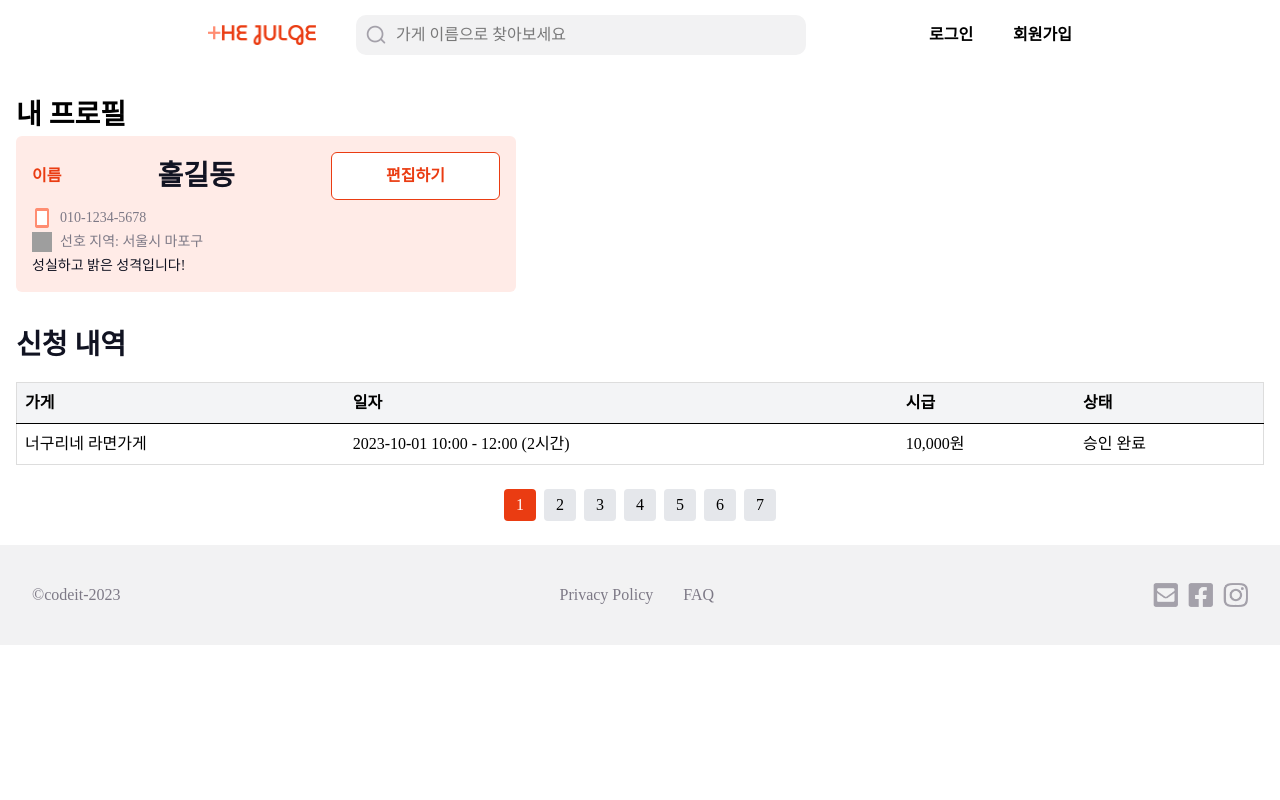
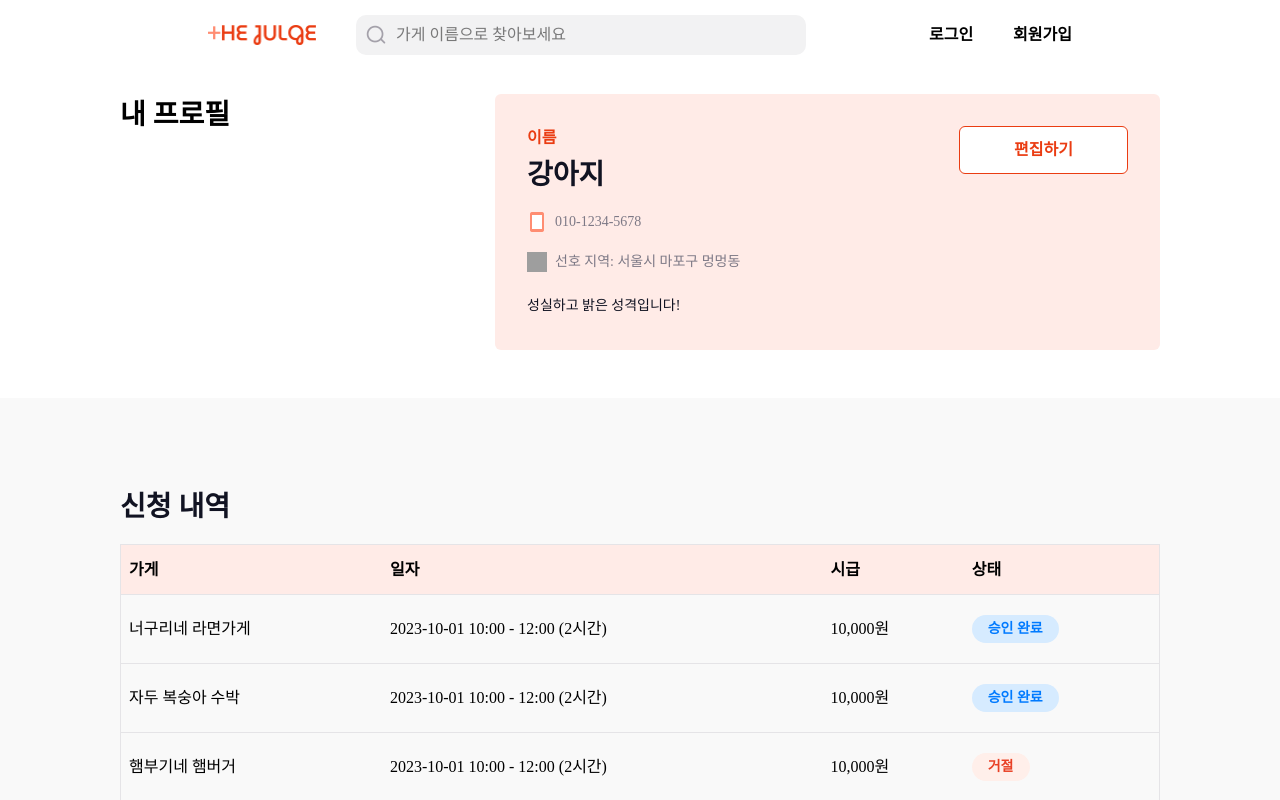
Before and after one commit to TopiaYu/thejulge15-8, a Next.js app: page /member/myprofile in a window 1280 px wide. Shown: the top 800 px of the page. Built offline with nearby package versions, Linux system fonts and the light colour scheme; grey boxes are pictures that could not be loaded.

Commit message:
style: 내 프로필 등록페이지 2차 ui 구현

```diff
--- a/src/app/member/myprofile/page.tsx
+++ b/src/app/member/myprofile/page.tsx
@@ -1,5 +1,4 @@
 // 알바님 마이프로필 페이지
-
 'use client';
 
 import { useState } from 'react';
@@ -7,7 +6,6 @@ import { useRouter } from 'next/navigation';
 import MyProfileCard from '@/components/member/myprofile/MyProfileCard';
 import ApplyHistory from '@/components/member/myprofile/ApplyHistory';
 import NoticePopup from '@/components/member/myprofile/NoticePopup';
-import Pagination from '@/components/member/myprofile/Pagination';
 import EmptyState from '@/components/member/myprofile/EmptyState';
 
 const mockApplyData = [
@@ -16,6 +14,34 @@ const mockApplyData = [
     title: '너구리네 라면가게',
     date: '2023-10-01 10:00 - 12:00 (2시간)',
     status: '승인 완료',
+    hourlyPay: '10,000원',
+  },
+  {
+    id: 2,
+    title: '자두 복숭아 수박',
+    date: '2023-10-01 10:00 - 12:00 (2시간)',
+    status: '승인 완료',
+    hourlyPay: '10,000원',
+  },
+  {
+    id: 3,
+    title: '햄부기네 햄버거',
+    date: '2023-10-01 10:00 - 12:00 (2시간)',
+    status: '거절',
+    hourlyPay: '10,000원',
+  },
+  {
+    id: 4,
+    title: '김볶천국',
+    date: '2023-10-01 10:00 - 12:00 (2시간)',
+    status: '대기중',
+    hourlyPay: '10,000원',
+  },
+  {
+    id: 5,
+    title: '다이어트 건강식단',
+    date: '2023-10-01 10:00 - 12:00 (2시간)',
+    status: '대기중',
     hourlyPay: '10,000원',
   },
 ];
@@ -27,32 +53,43 @@ const Page = () => {
   const router = useRouter();
 
   const handleClick = () => {
-    router.push('/member/notice');
+    router.push('/');
   };
 
   const hasApplied = mockApplyData.length > 0;
 
   return (
-    <div className="px-4 py-6">
-      {/* 헤더 */}
-      <div className="flex justify-between items-center">
+    <div className="w-full">
+      {/* 상단 섹션: 내 프로필 */}
+      <section className="w-full bg-white pt-6 pb-12">
+        <div className="px-4 sm:px-6 lg:px-20 max-w-[1200px] mx-auto  gap-6">
+          <div className="flex flex-col lg:flex-row justify-between items-start">
+            {/* 왼쪽: 제목 */}
+            <div>
               <h2 className="text-[28px] font-bold">내 프로필</h2>
-        {showNotice && <NoticePopup notices={dummyNotices} onClose={() => setShowNotice(false)} />}
+              {showNotice && (
+                <div className="mt-4">
+                  <NoticePopup notices={dummyNotices} onClose={() => setShowNotice(false)} />
+                </div>
+              )}
             </div>
 
-      {/* 내 프로필 카드 */}
+            {/* 오른쪽: 카드 */}
             <MyProfileCard
-        name="홀길동"
+              name="강아지"
               phone="010-1234-5678"
-        region="서울시 마포구"
+              region="서울시 마포구 멍멍동"
               bio="성실하고 밝은 성격입니다!"
-        onEdit={() => alert('프로필 편집 페이지로 이동')}
+              onEdit={() => router.push('/member/register')}
             />
+          </div>
+        </div>
+      </section>
 
-      {/* 신청 내역 */}
-      <div className="mt-8">
+      {/* 하단 섹션: 신청 내역 */}
+      <section className="w-full bg-[#F9F9F9] py-16">
+        <div className="px-4 sm:px-6 lg:px-20 max-w-[1200px] mx-auto">
           {hasApplied ? (
-          <>
             <ApplyHistory
               applyData={mockApplyData}
               totalPages={7}
@@ -60,11 +97,11 @@ const Page = () => {
               onPageChange={() => {}}
               onEmptyClick={handleClick}
             />
-          </>
           ) : (
             <EmptyState onClick={handleClick} />
           )}
         </div>
+      </section>
     </div>
   );
 };
--- a/src/app/member/register/page.tsx
+++ b/src/app/member/register/page.tsx
@@ -3,6 +3,7 @@
 
 import { useState } from 'react';
 import Modal from '@/components/member/Modal';
+import { useRouter } from 'next/navigation';
 
 const regions = [
   '서울시 종로구',
@@ -38,6 +39,7 @@ const Page = () => {
   const [region, setRegion] = useState('');
   const [bio, setBio] = useState('');
   const [showModal, setShowModal] = useState(false);
+  const router = useRouter();
 
   const isFormValid = name.trim() !== '' && phone.trim() !== '';
 
@@ -45,6 +47,11 @@ const Page = () => {
     e.preventDefault();
     if (!isFormValid) return;
     setShowModal(true); // 모달 열기
+  };
+
+  const handleModalClose = () => {
+    setShowModal(false); //모달 닫고
+    router.push('/member/myprofile'); // 내프로필 페이지로 이동
   };
 
   return (
@@ -125,7 +132,7 @@ const Page = () => {
         </div>
       </form>
       {/* 모달 렌더링 */}
-      {showModal && <Modal message="등록이 완료되었습니다." onClose={() => setShowModal(false)} />}
+      {showModal && <Modal message="등록이 완료되었습니다." onClose={handleModalClose} />}
     </div>
   );
 };
--- a/src/components/member/myprofile/ApplyTable.tsx
+++ b/src/components/member/myprofile/ApplyTable.tsx
@@ -1,6 +1,6 @@
-//공고지원 내역 테이블 컴포넌트
+'use client';
 
-'use client';
+import clsx from 'clsx';
 
 interface ApplyItem {
   id: number;
@@ -14,11 +14,24 @@ interface ApplyTableProps {
   data: ApplyItem[];
 }
 
+const getStatusStyle = (status: string) => {
+  switch (status) {
+    case '승인 완료':
+      return 'bg-[#D6EBFF] text-[#007AFF]';
+    case '거절':
+      return 'bg-[#FFEFEA] text-[#E84025]';
+    case '대기중':
+      return 'bg-[#D9F5D9] text-[#1A7F37]';
+    default:
+      return 'bg-gray-200 text-gray-600';
+  }
+};
+
 const ApplyTable = ({ data }: ApplyTableProps) => {
   return (
-    <table className="w-full text-left border border-[#ddd]">
+    <table className="w-full text-left border border-[#E5E4E7]">
       <thead>
-        <tr className="bg-gray-100">
+        <tr className="bg-[#FFEBE7] border-[#E5E4E7] h-[50px]">
           <th className="p-2">가게</th>
           <th className="p-2">일자</th>
           <th className="p-2">시급</th>
@@ -26,12 +39,21 @@ const ApplyTable = ({ data }: ApplyTableProps) => {
         </tr>
       </thead>
       <tbody>
-        {data.map((item, idx) => (
-          <tr key={idx} className="border-t">
+        {data.map((item) => (
+          <tr key={item.id} className="border-t border-[#E5E4E7] hover:bg-[#F9F9F9] h-[69px]">
             <td className="p-2">{item.title}</td>
             <td className="p-2">{item.date}</td>
             <td className="p-2">{item.hourlyPay}</td>
-            <td className="p-2">{item.status}</td>
+            <td className="p-2">
+              <span
+                className={clsx(
+                  'text-sm font-bold px-4 py-1 rounded-full inline-block text-center',
+                  getStatusStyle(item.status),
+                )}
+              >
+                {item.status}
+              </span>
+            </td>
           </tr>
         ))}
       </tbody>
--- a/src/components/member/myprofile/EmptyState.tsx
+++ b/src/components/member/myprofile/EmptyState.tsx
@@ -6,9 +6,12 @@ interface EmptyStateProps {
 
 const EmptyState = ({ onClick }: EmptyStateProps) => {
   return (
-    <div className="text-center py-10">
-      <p className="text-[#666] mb-4">신청 내역이 없습니다.</p>
-      <button onClick={onClick} className="bg-[#EA3C12] text-white px-4 py-2 rounded-md">
+    <div className="h-[217px] text-center py-10 border border-[#E5E4E7]">
+      <p className="text-[#111322] mb-4">아직 신청 내역이 없어요.</p>
+      <button
+        onClick={onClick}
+        className="w-[108px] sm:w-[346px] h-[47px] bg-[#ea3c12] text-white rounded-md hover:bg-orange-700 font-bold text-[14px] lg:text-base"
+      >
         공고 보러가기
       </button>
     </div>
--- a/src/components/member/myprofile/MyProfileCard.tsx
+++ b/src/components/member/myprofile/MyProfileCard.tsx
@@ -1,4 +1,3 @@
-// MyProfileCard.tsx 알바 마이페이지 프로필 상단 카드 컴포넌트
 'use client';
 
 import Image from 'next/image';
@@ -13,20 +12,24 @@ interface MyProfileCardProps {
 
 const MyProfileCard = ({ name, phone, region, bio, onEdit }: MyProfileCardProps) => {
   return (
-    <div className="bg-[#FFEBE7] p-4 rounded-md w-full max-w-[500px]">
-      <div className="flex justify-between items-center mb-2 ">
-        <p className="text-[#EA3C12] font-bold">이름</p>
+    <div className="bg-[#FFEBE7] p-5 lg:p-8 rounded-md w-full lg:max-w-[665px] h-[256px]">
+      {/* 상단 - 이름, 편집 버튼 */}
+      <div className="flex justify-between items-start mb-4">
+        <div>
+          <p className="text-[#EA3C12] font-bold text-[16px] mb-1">이름</p>
           <p className="text-[#111322] text-[28px] font-bold">{name}</p>
+        </div>
         <button
           onClick={onEdit}
-          className="px-3 py-1 w-[169px] h-[48px] border border-[#EA3C12] font-bold text-[#EA3C12] bg-[#FFFFFF] rounded-md"
+          className="w-[108px] lg:w-[169px] px-3 py-1 h-[48px] border border-[#EA3C12] font-bold text-[#EA3C12] bg-white rounded-md"
         >
           편집하기
         </button>
       </div>
 
       {/* 전화번호 */}
-      <div className="flex items-center gap-2 text-sm text-[#7D7986]">
+      <div className="flex flex-col gap-4">
+        <div className="flex items-center gap-2 text-sm text-[#7D7986] mb-1">
           <div className="relative w-4 h-4 sm:w-5 sm:h-5">
             <Image src="/phone.png" fill alt="전화번호" />
           </div>
@@ -34,7 +37,7 @@ const MyProfileCard = ({ name, phone, region, bio, onEdit }: MyProfileCardProps)
         </div>
 
         {/* 선호 지역 */}
-      <div className="flex items-center gap-2 text-sm text-[#7D7986] mt-1">
+        <div className="flex items-center gap-2 text-sm text-[#7D7986] mb-1">
           <div className="relative w-4 h-4 sm:w-5 sm:h-5">
             <Image src="/location.png" fill alt="주소" />
           </div>
@@ -44,6 +47,7 @@ const MyProfileCard = ({ name, phone, region, bio, onEdit }: MyProfileCardProps)
         {/* 소개 */}
         <p className="text-sm text-[#111322] mt-1">{bio}</p>
       </div>
+    </div>
   );
 };
 
--- a/src/components/member/myprofile/Pagination.tsx
+++ b/src/components/member/myprofile/Pagination.tsx
@@ -14,7 +14,7 @@ const Pagination = ({ totalPages, currentPage, onPageChange }: PaginationProps)
         <button
           key={idx}
           onClick={() => onPageChange(idx + 1)}
-          className={`px-3 py-1 rounded ${currentPage === idx + 1 ? 'bg-[#EA3C12] text-white' : 'bg-gray-200'}`}
+          className={`px-3 py-1 rounded ${currentPage === idx + 1 ? 'bg-[#FF8D72] text-white' : 'bg-white'}`}
         >
           {idx + 1}
         </button>
```
Lines whose indentation alone changed are shown as unchanged.
